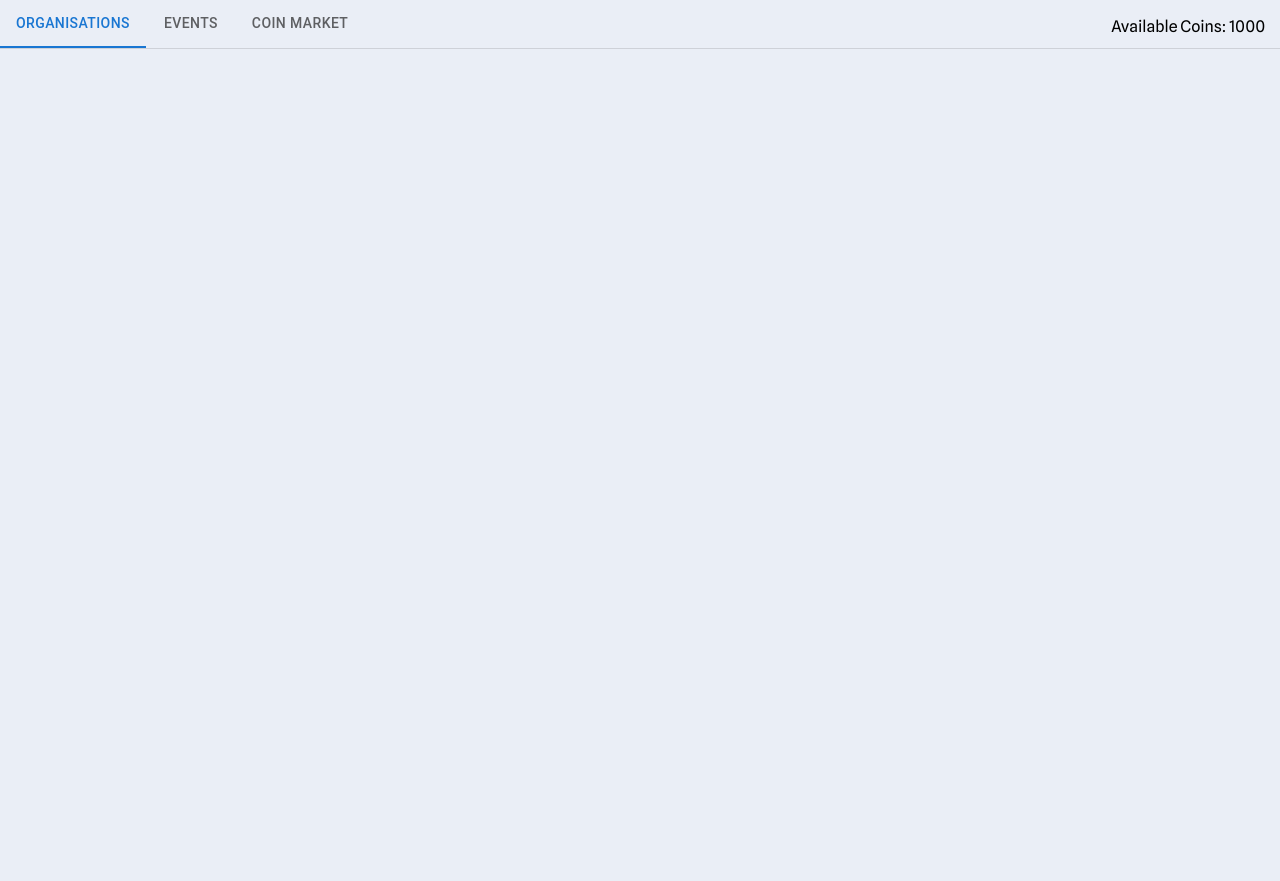
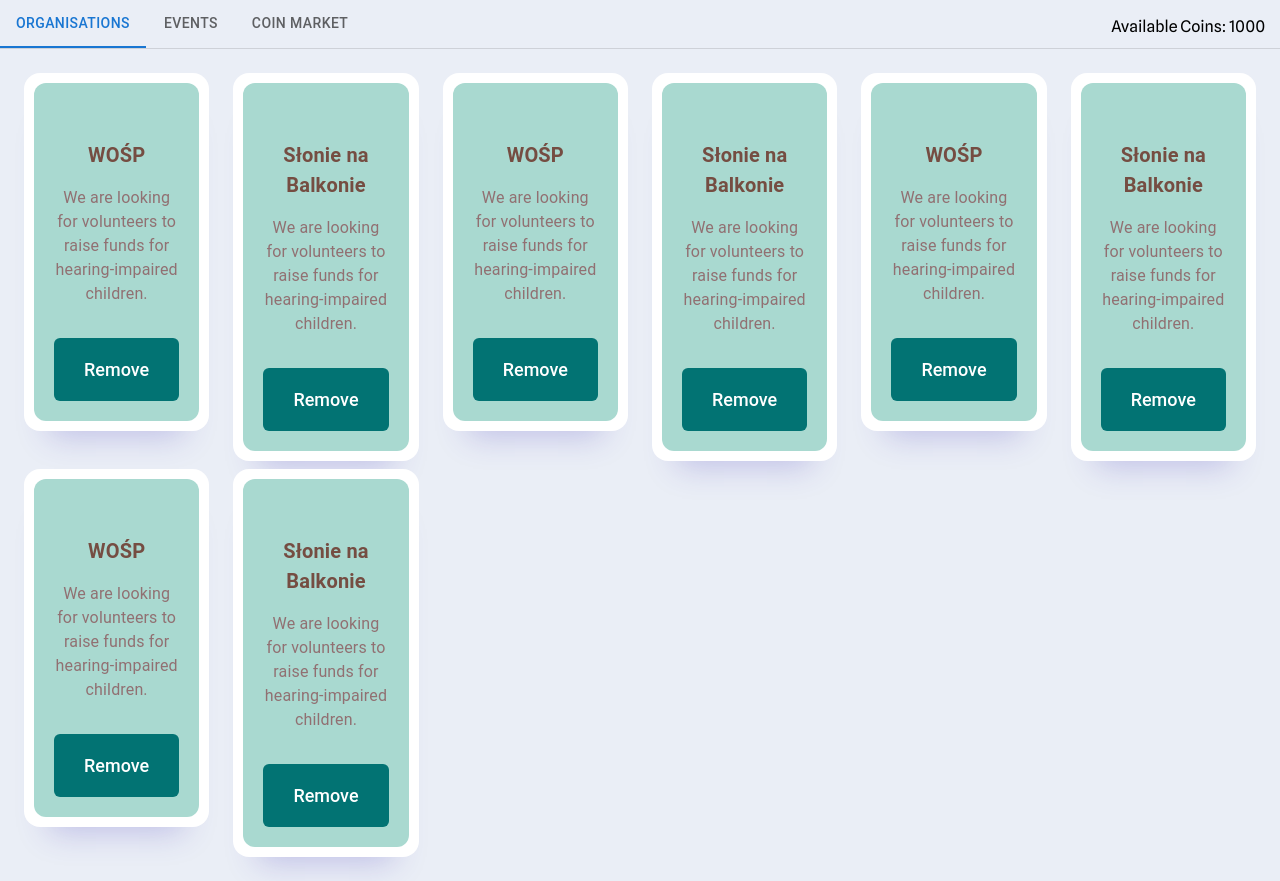
Before and after one commit to lomatko/frontend, a React (Create React App) app in the folder collabothon2023/: page /bank in a window 1280 px wide. Before the commit the page ends 800 px from the top, so only its background shows below. Built offline with nearby package versions, Linux system fonts and the light colour scheme.

Commit message:
Added Organisations list

```diff
--- /dev/null
+++ b/collabothon2023/src/component/OrganisationComponent.js
@@ -0,0 +1,30 @@
+import {CardComponent} from "./CardComponent";
+import React from "react";
+import Grid from '@mui/material/Grid';
+import {OrganisationsCardComponent} from "./OrganisationsCardComponent";
+
+export function OrganisationComponent(props) {
+
+    // TODO: call to backend for list of events
+    // --ALL EVENTS
+    // -- USER EVENTS
+
+    return (
+
+        <div>
+            <Grid container rowSpacing={1} columnSpacing={{ xs: 1, sm: 2, md: 3 }}>
+                {
+                    props.cards.map(card => {
+                        return <Grid item xs={2}>
+                            <OrganisationsCardComponent
+                            title={card.title}
+                            description={card.description}
+                            buttonMessage={props.buttonMessage}/>
+                        </Grid>
+                    })
+                }
+            </Grid>
+        </div>
+
+    );
+}
--- /dev/null
+++ b/collabothon2023/src/component/OrganisationsCardComponent.js
@@ -0,0 +1,18 @@
+import React from "react";
+import '../style/card-style.scss';
+import Button from '@mui/material/Button';
+
+export function OrganisationsCardComponent(props) {
+
+    return (
+        <div>
+            <article className="plan [ card ]">
+                <div className="inner" style={{background: props.isFinished ? '#c1c1c1' : '#A9D9D0'}}>
+                    <h2 className="title">{props.title}</h2>
+                    <p className="info">{props.description}</p>
+                    <button className="button">{props.buttonMessage}</button>
+                </div>
+            </article>
+        </div>
+    );
+}
--- a/collabothon2023/src/component/RewardsView.js
+++ b/collabothon2023/src/component/RewardsComponent.js
@@ -7,7 +7,7 @@
 import {RewardCardComponent} from "./RewardCardComponent";
 
 
-export function RewardsView(props) {
+export function RewardsComponent(props) {
 
     const AVAILABLE_COINS = 9;
 
--- /dev/null
+++ b/collabothon2023/src/util/organisation-json.js
@@ -0,0 +1,65 @@
+export const ALL_ORGANISATIONS = [{
+    title: 'WOŚP',
+    description: 'We are looking for volunteers to raise funds for hearing-impaired children.',
+    coins: '10',
+    time: '22.10.2023 10:00',
+    location: 'Łódź, Mazurska 12',
+    participants: 20,
+    isFinished: false
+},{
+    title: 'Słonie na Balkonie',
+    description: 'We are looking for volunteers to raise funds for hearing-impaired children.',
+    coins: '10',
+    time: '22.10.2023 10:00',
+    location: 'Łódź, Mazurska 12',
+    participants: 20,
+    isFinished: false
+},{
+    title: 'WOŚP',
+    description: 'We are looking for volunteers to raise funds for hearing-impaired children.',
+    coins: '10',
+    time: '22.10.2023 10:00',
+    location: 'Łódź, Mazurska 12',
+    participants: 20,
+    isFinished: false
+},{
+    title: 'Słonie na Balkonie',
+    description: 'We are looking for volunteers to raise funds for hearing-impaired children.',
+    coins: '10',
+    time: '22.10.2023 10:00',
+    location: 'Łódź, Mazurska 12',
+    participants: 20,
+    isFinished: false
+},{
+    title: 'WOŚP',
+    description: 'We are looking for volunteers to raise funds for hearing-impaired children.',
+    coins: '10',
+    time: '20.10.2023 10:00',
+    location: 'Łódź, Mazurska 12',
+    participants: 20,
+    isFinished: false
+},{
+    title: 'Słonie na Balkonie',
+    description: 'We are looking for volunteers to raise funds for hearing-impaired children.',
+    coins: '10',
+    time: '20.10.2023 10:00',
+    location: 'Łódź, Mazurska 12',
+    participants: 20,
+    isFinished: false
+},{
+    title: 'WOŚP',
+    description: 'We are looking for volunteers to raise funds for hearing-impaired children.',
+    coins: '10',
+    time: '20.10.2023 10:00',
+    location: 'Łódź, Mazurska 12',
+    participants: 20,
+    isFinished: false
+},{
+    title: 'Słonie na Balkonie',
+    description: 'We are looking for volunteers to raise funds for hearing-impaired children.',
+    coins: '10',
+    time: '20.10.2023 10:00',
+    location: 'Łódź, Mazurska 12',
+    participants: 20,
+    isFinished: false
+}];
--- a/collabothon2023/src/view/BankView.js
+++ b/collabothon2023/src/view/BankView.js
@@ -4,12 +4,15 @@
 import {ALL_ACTIVE_CARDS} from "../util/events-jsons";
 import {EventsComponent} from "../component/EventsComponent";
 import {ALL_REWARDS_CARDS} from "../util/rewards-jsons";
-import {RewardsView} from "../component/RewardsView";
+import {RewardsComponent} from "../component/RewardsComponent";
+import {OrganisationsCardComponent} from "../component/OrganisationsCardComponent";
+import {OrganisationComponent} from "../component/OrganisationComponent";
+import {ALL_ORGANISATIONS} from "../util/organisation-json";
 
 const TABS = [
-    {name: 'Organisations'},
+    {name: 'Organisations', component: <OrganisationComponent cards={ALL_ORGANISATIONS} buttonMessage={'Remove'}/>},
     {name: 'Events', component: <EventsComponent cards={ALL_ACTIVE_CARDS} buttonHide={true}/>},
-    {name: 'Coin Market', component: <RewardsView rewards={ALL_REWARDS_CARDS} buttonMessage={'Remove'} isBank={true}/>}]
+    {name: 'Coin Market', component: <RewardsComponent rewards={ALL_REWARDS_CARDS} buttonMessage={'Remove'} isBank={true}/>}]
 
 export function BankView() {
 
--- a/collabothon2023/src/view/ClientView.js
+++ b/collabothon2023/src/view/ClientView.js
@@ -4,13 +4,13 @@
 import {LoginView} from "./LoginView";
 import {EventsComponent} from "../component/EventsComponent";
 import {ALL_ACTIVE_CARDS, USER_CARDS} from "../util/events-jsons";
-import {RewardsView} from "../component/RewardsView";
+import {RewardsComponent} from "../component/RewardsComponent";
 import {ALL_REWARDS_CARDS} from "../util/rewards-jsons";
 
 const TABS = [
     {name: 'Events', component: <EventsComponent cards={ALL_ACTIVE_CARDS} buttonMessage={'Join Event'}/>},
     {name: 'Your Events', component: <EventsComponent cards={USER_CARDS} buttonMessage={'Leave'}/>},
-    {name: 'Coin Market', component: <RewardsView rewards={ALL_REWARDS_CARDS} buttonMessage={'Buy'} isBank={false}/>}]
+    {name: 'Coin Market', component: <RewardsComponent rewards={ALL_REWARDS_CARDS} buttonMessage={'Buy'} isBank={false}/>}]
 
 export function ClientView() {
 
```
